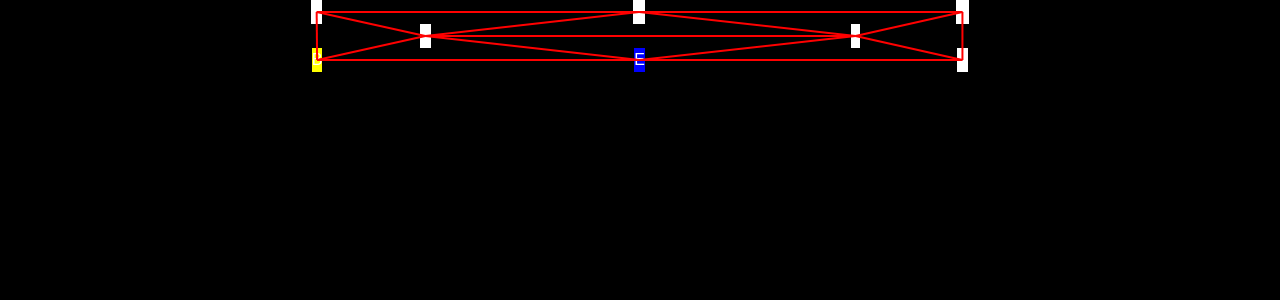
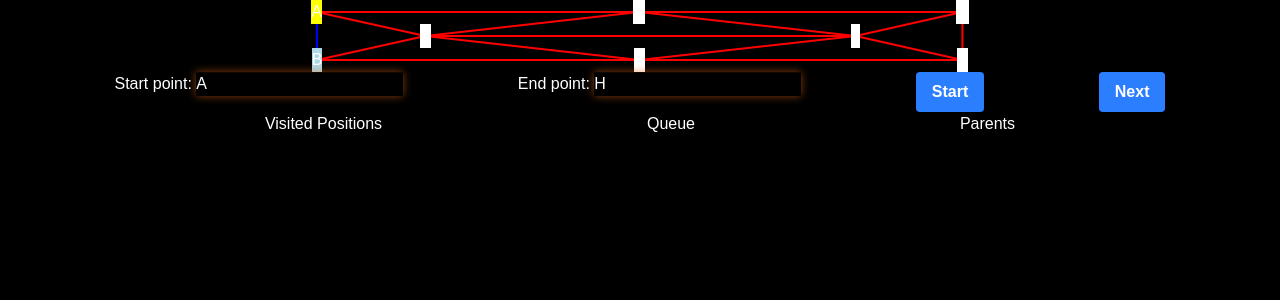
Before and after one commit to louisglan/algorithm-visualisation, a Next.js app: page / in a window 1280 px wide. Shown: the top 300 px of the page. Built offline with nearby package versions, Linux system fonts and the light colour scheme.

Commit message:
added retracing and node selection

```diff
--- a/app/bfs.js
+++ b/app/bfs.js
@@ -1,8 +1,9 @@
 // Define a function to find the shortest route using BFS
-async function findShortestRoute(adjacencyList, startNode, endNode, setCurrentNode, setQueuedNode) {
+async function findShortestRoute(adjacencyList, startNode, endNode, setIsPaused, setCurrentNode, setQueuedNode, setCurrentLine, setQueue, setVisitedPositions, setParents, setRouteNodes) {
     // Create an object to store parent relationships (similar to HashMap in Java)
     const parents = {};
     parents[startNode] = null; // Start node has no parent
+    setParents(parents)
 
     // Array to keep track of visited nodes
     const visitedPositions = [];
@@ -10,11 +11,14 @@ async function findShortestRoute(adjacencyList, startNode, endNode, setCurrentNo
     // Use an array as a queue (LinkedList equivalent)
     const queue = [];
     queue.push(startNode); // Add start node to the queue
+    setQueue(queue)
+    await wait(1)
 
     // Loop until the queue is empty
     while (queue.length > 0) {
         // Remove the last element from the queue (similar to pollLast in Java)
         const currentNode = queue.shift();
+        setQueue(queue)
 
         // If we've already visited this node, skip it
         if (visitedPositions.includes(currentNode)) continue;
@@ -24,21 +28,25 @@ async function findShortestRoute(adjacencyList, startNode, endNode, setCurrentNo
 
         // Mark the current node as visited
         visitedPositions.push(currentNode);
+        setVisitedPositions(visitedPositions)
 
         // If we've reached the end node, return the route
         if (currentNode === endNode) {
-            return getRoute(currentNode, parents);
+            return getRoute(currentNode, parents, setRouteNodes);
         }
 
         // Loop through all neighbors of the current node
         for (const neighbour of adjacencyList[currentNode]) {
+            await wait (1)
+            setCurrentLine([currentNode, neighbour])
             // If neighbor hasn't been visited, add it to the queue and set its parent
             if (!visitedPositions.includes(neighbour)) {
-                await wait(1)
                 setQueuedNode(neighbour)
                 queue.push(neighbour);
+                setQueue(queue)
                 if (!(neighbour in parents)) {
                     parents[neighbour] = currentNode;
+                    setParents(parents)
                 }
             }
         }
@@ -48,6 +56,15 @@ async function findShortestRoute(adjacencyList, startNode, endNode, setCurrentNo
     return [];
 }
 
+function pause() {
+    setIsPaused(true)
+    while (isPaused) {}
+}
+
+function play() {
+    setIsPaused(false)
+}
+
 function wait(seconds) {
    return new Promise(resolve => {
       setTimeout(resolve, seconds * 1000);
@@ -55,42 +72,18 @@ function wait(seconds) {
 }
 
 // Helper function to reconstruct the route from parents
-function getRoute(currentNode, parents) {
+async function getRoute(currentNode, parents, setRouteNodes) {
     const route = [];
+    route.unshift(currentNode); // Add to the beginning of the array
     while (parents[currentNode] !== null) {
-        route.unshift(currentNode); // Add to the beginning of the array
         currentNode = parents[currentNode];
+        route.unshift(currentNode); // Add the start node
+        await wait(1)
+        setRouteNodes(route)
     }
-    route.unshift(currentNode); // Add the start node
     return route;
 }
 
-// Next steps:
-// 1. Add findShortestDistance function to return route length - 1.
-//    Example:
-//    function findShortestDistance(adjacencyList, startNode, endNode) {
-//        return findShortestRoute(adjacencyList, startNode, endNode).length - 1;
-//    }
-
-// 2. Add more test cases to check different graphs and nodes.
-
-// 3. (Optional) Link to HTML/CSS for user input and styled output.
-
-
-
-//
-//         graph.put("A", List.of("B", "C", "D"));
-//         graph.put("B", List.of("A", "C", "E"));
-//         graph.put("C", List.of("A", "B", "D", "E", "F"));
-//         graph.put("E", List.of("B", "C", "F", "H"));
-//         graph.put("D", List.of("A", "C", "F", "G"));
-//         graph.put("F", List.of("C", "D", "E", "G", "H"));
-//         graph.put("G", List.of("D", "F", "H"));
-//         graph.put("H", List.of("E", "F", "G"));
-
-
-
-// Sample adjacency list (graph)
 const adjacencyList = {
     A: ['B', 'C', 'D'],
     B: ["A", "C", "E"],
@@ -102,9 +95,4 @@ const adjacencyList = {
     H: ["E", "F", "G"]
 };
 
-
-
-// Test the function
-// console.log(findShortestRoute(adjacencyList, 'A', 'H'));
-
- export default findShortestRoute
+export default findShortestRoute
--- a/app/components/Line.js
+++ b/app/components/Line.js
@@ -1,4 +1,4 @@
-export default function Line({line, offset}) {
+export default function Line({line, currentLine}) {
     // ensure the svg is a full-screen overlay and above nodes
     return (
         <svg
@@ -12,7 +12,8 @@ export default function Line({line, offset}) {
             height: '100vh',
             pointerEvents: 'none',
             zIndex: 9999,
-            overflow: 'visible'
+            overflow: 'visible',
+            zIndex: -1
           }}
         >
           <line
@@ -20,7 +21,7 @@ export default function Line({line, offset}) {
             y1={line.y1}
             x2={line.x2}
             y2={line.y2}
-            stroke={line.color}
+            stroke={currentLine.includes(line.start) && currentLine.includes(line.end) ? "blue" : line.color}
             strokeWidth="2"
           />
         </svg>
--- a/app/components/Node.js
+++ b/app/components/Node.js
@@ -1,7 +1,7 @@
 import React from 'react';
-export default function Node({ id, reference, currentNode, queuedNode }) {
+export default function Node({ id, reference, currentNode, queuedNode, routeNodes }) {
   return (
-    <div ref={reference} className="node" style={{backgroundColor: currentNode==id ? "yellow" : queuedNode==id ? "blue" : "white"}}>
+    <div ref={reference} className="node" style={{backgroundColor: routeNodes.includes(id) ? "green" : currentNode==id ? "yellow" : queuedNode==id ? "lightBlue" : "white"}}>
       {id}
     </div>
   );
--- a/app/globals.css
+++ b/app/globals.css
@@ -23,11 +23,13 @@ body {
   background: var(--background);
   color: var(--foreground);
   font-family: Arial, Helvetica, sans-serif;
+  font-size: 24;
 }
 
 .row {
   display: flex;
   justify-content: space-evenly;
+  padding: 40 0
 }
 
 .line {
@@ -35,3 +37,20 @@ body {
   stroke-width:2;
   position: fixed;
 }
+
+.metadata {
+  display: flex;
+  justify-content: space-evenly;
+}
+
+input {
+  border-color: rgba(229, 103, 23, 0.8);
+  box-shadow: 0 1px 1px rgba(229, 103, 23, 0.075) inset, 0 0 8px rgba(229, 103, 23, 0.6);
+  outline: 0 none;
+}
+
+.controls {
+  display: flex;
+  justify-content: space-evenly;
+  margin: 40 0
+}
--- a/app/page.js
+++ b/app/page.js
@@ -20,6 +20,14 @@ export default function Home() {
   // This allows us to colour our nodes by passing the inspected node into our nodes and colouring dynamically
   const [currentNode, setCurrentNode] = useState("A")
   const [queuedNode, setQueuedNode] = useState("B")
+  const [currentLine, setCurrentLine] = useState(["A", "B"])
+  const [queue, setQueue] = useState([])
+  const [visitedPositions, setVisitedPositions] = useState([])
+  const [parents, setParents] = useState({})
+  const [startNode, setStartNode] = useState("A")
+  const [endNode, setEndNode] = useState("H")
+  const [routeNodes, setRouteNodes] = useState([])
+  const [isPaused, setIsPaused] = useState(false);
 
   // ids corresponding to nodes. We need useMemo to cache the return value to prevent continuous rerenders in useLayoutEffect
   // (ids are used in useLayoutEffect - this is a silly React thing don't worry too much about it)
@@ -74,7 +82,6 @@ export default function Home() {
       }
 
       setLines(out);
-      findShortestRoute(adjacencyList, "A", "H", setCurrentNode, setQueuedNode)
     }
 
     // wait until all nodes have mounted (DOM refs populated). Ignore this
@@ -106,13 +113,37 @@ export default function Home() {
     <div id='graph'>
       {rows.map((row, i) => (
         <div className="row" key={i}>
-          {row.map((id) => <Node id={id} key={id} reference={nodeRefs[id]} currentNode={currentNode} queuedNode={queuedNode}/>)}
+          {row.map((id) => <Node id={id} key={id} reference={nodeRefs[id]} currentNode={currentNode} queuedNode={queuedNode} routeNodes={routeNodes}/>)}
         </div>
       ))}
 
       {lines.map((line) => (
-        <Line key={`${line.start}-${line.end}`} line={line} />
+        <Line key={`${line.start}-${line.end}`} line={line} currentLine={currentLine}/>
       ))}
+      <div className="controls">
+        <label>
+          Start point: <input name="startPoint" value={startNode} onChange={e => setStartNode(e.target.value)}/>
+        </label>
+        <label>
+          End point: <input name="endPoint" value={endNode} onChange={e => setEndNode(e.target.value)}/>
+        </label>
+          <button className="bg-blue-500 hover:bg-blue-700 text-white font-bold py-2 px-4 rounded" onClick={() => findShortestRoute(adjacencyList, startNode, endNode, isPaused, setCurrentNode, setQueuedNode, setCurrentLine, setQueue, setVisitedPositions, setParents, setRouteNodes)}>Start</button>
+          <button className="bg-blue-500 hover:bg-blue-700 text-white font-bold py-2 px-4 rounded" onClick={() => setIsPaused(false)}>Next</button>
+      </div>
+      <div className="metadata">
+        <div>
+          <h1>Visited Positions</h1>
+          <ul>{visitedPositions.map((visitedPosition, i) => <li key={i}>{visitedPosition}</li>)}</ul>
+        </div>
+        <div>
+          <h1>Queue</h1>
+          <ul>{queue.map((queueEl, i) => <li key={i}>{queueEl}</li>)}</ul>
+        </div>
+        <div>
+          <h1>Parents</h1>
+          <ul>{Object.keys(parents).map((node, i) => <li key={i}>{node}: {parents[node] ?? "No parent"}</li>)}</ul>
+        </div>
+      </div>
     </div>
   );
 }
```
